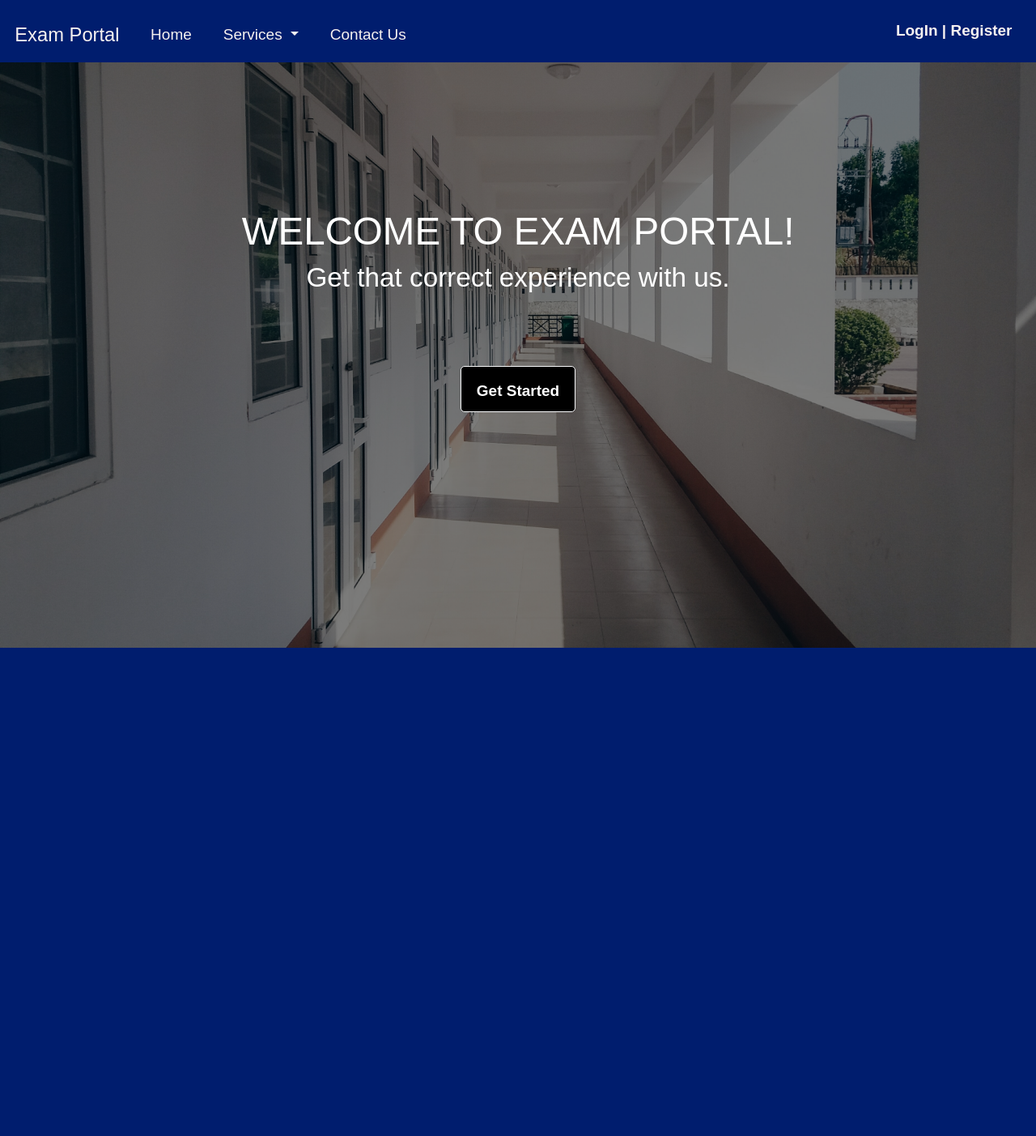
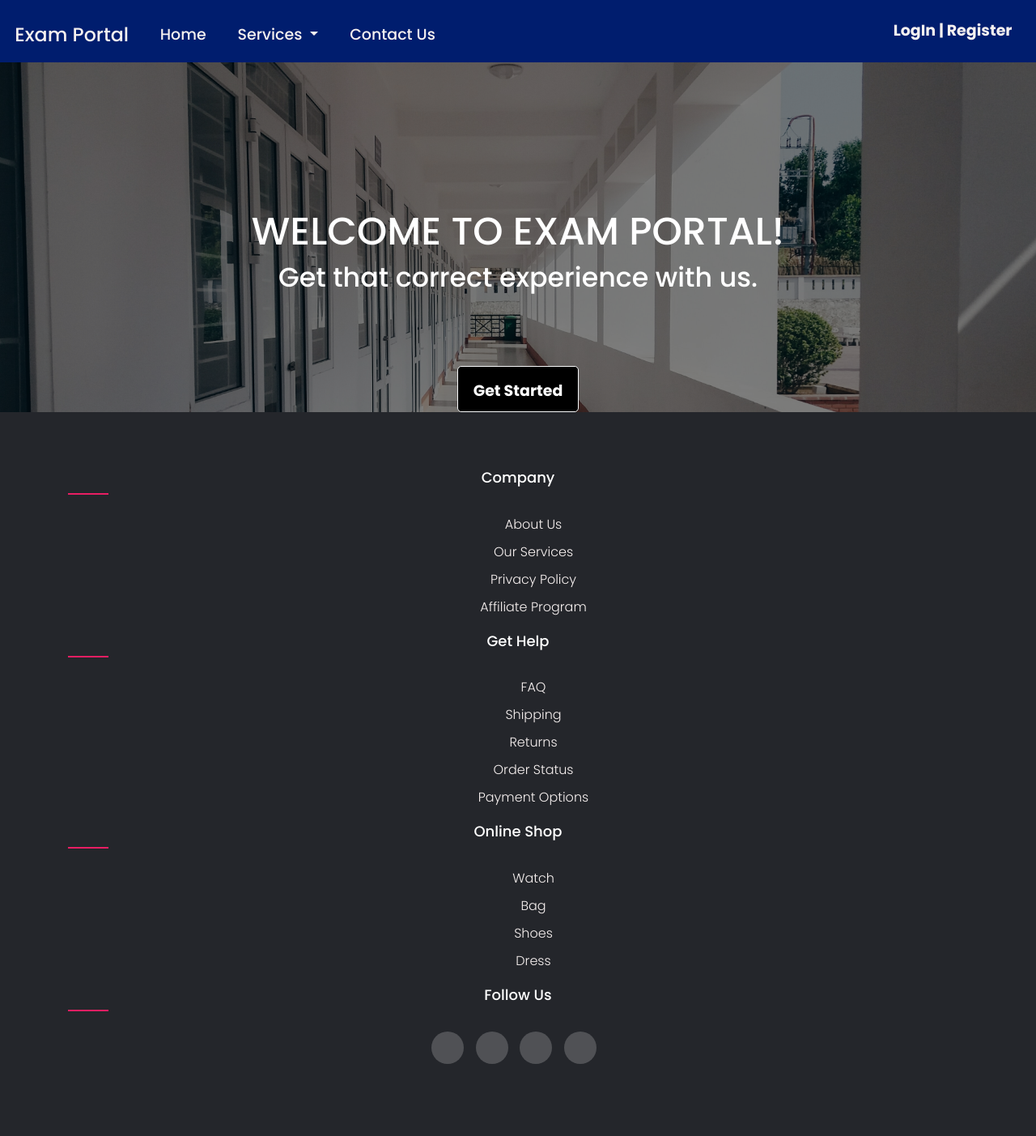
Before and after one commit to Sara-cos/IWT_lab_project, a Flask app: page / in a window 1280 px wide. Shown: the whole page at 81% size. Before the commit the page ends 800 px from the top, so only its background shows below. Run offline with Flask 2, Linux system fonts and the light colour scheme.

Commit message:
pull request

```diff
--- a/static/home.css
+++ b/static/home.css
@@ -1,3 +1,4 @@
+@import url('https://fonts.googleapis.com/css2?family=Poppins:wght@300;400;500;600;700&display=swap');
 *{
     margin: 0;
     padding: 0;
@@ -87,3 +88,76 @@ a{
     align-items: center;
     font-size: 20px;
 }
+footer{
+    line-height: 1.5;
+}
+.container{
+	max-width: 1170px;
+	margin:auto;
+}
+.row{
+	display: flex;
+	flex-wrap: wrap;
+}
+ul{
+	list-style: none;
+}
+.footer{
+	background-color: #24262b;
+    padding: 70px 0;
+}
+.footer-col{
+   width: 25%;
+   padding: 0 15px;
+}
+.footer-col h4{
+	font-size: 18px;
+	color: #ffffff;
+	text-transform: capitalize;
+	margin-bottom: 35px;
+	font-weight: 500;
+	position: relative;
+}
+.footer-col h4::before{
+	content: '';
+	position: absolute;
+	left:0;
+	bottom: -10px;
+	background-color: #e91e63;
+	height: 2px;
+	box-sizing: border-box;
+	width: 50px;
+}
+.footer-col ul li:not(:last-child){
+	margin-bottom: 10px;
+}
+.footer-col ul li a{
+	font-size: 16px;
+	text-transform: capitalize;
+	color: #ffffff;
+	text-decoration: none;
+	font-weight: 300;
+	color: #bbbbbb;
+	display: block;
+	transition: all 0.3s ease;
+}
+.footer-col ul li a:hover{
+	color: #ffffff;
+	padding-left: 8px;
+}
+.footer-col .social-links a{
+	display: inline-block;
+	height: 40px;
+	width: 40px;
+	background-color: rgba(255,255,255,0.2);
+	margin:0 10px 10px 0;
+	text-align: center;
+	line-height: 40px;
+	border-radius: 50%;
+	color: #ffffff;
+	transition: all 0.5s ease;
+}
+.footer-col .social-links a:hover{
+	color: #24262b;
+	background-color: #ffffff;
+}
--- a/templates/Home.html
+++ b/templates/Home.html
@@ -92,5 +92,47 @@
       </div>
     </section>
   </body>
-  <!-- <footer></footer> -->
+  <footer class="footer">
+    <div class="container">
+      <div class="row">
+        <div class="footer-col">
+          <h4>company</h4>
+          <ul>
+            <li><a href="#">about us</a></li>
+            <li><a href="#">our services</a></li>
+            <li><a href="#">privacy policy</a></li>
+            <li><a href="#">affiliate program</a></li>
+          </ul>
+        </div>
+        <div class="footer-col">
+          <h4>get help</h4>
+          <ul>
+            <li><a href="#">FAQ</a></li>
+            <li><a href="#">shipping</a></li>
+            <li><a href="#">returns</a></li>
+            <li><a href="#">order status</a></li>
+            <li><a href="#">payment options</a></li>
+          </ul>
+        </div>
+        <div class="footer-col">
+          <h4>online shop</h4>
+          <ul>
+            <li><a href="#">watch</a></li>
+            <li><a href="#">bag</a></li>
+            <li><a href="#">shoes</a></li>
+            <li><a href="#">dress</a></li>
+          </ul>
+        </div>
+        <div class="footer-col">
+          <h4>follow us</h4>
+          <div class="social-links">
+            <a href="#"><i class="fab fa-facebook-f"></i></a>
+            <a href="#"><i class="fab fa-twitter"></i></a>
+            <a href="#"><i class="fab fa-instagram"></i></a>
+            <a href="#"><i class="fab fa-linkedin-in"></i></a>
+          </div>
+        </div>
+      </div>
+    </div>
+ </footer>
 </html>
```
Also changed, not shown: static/footer.css (added, +93 -0 lines), templates/footer.html (added, +57 -0 lines).
